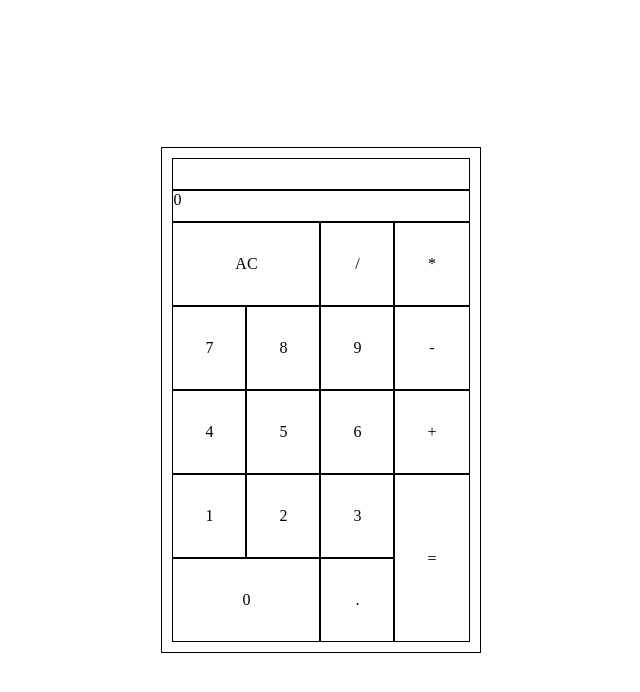
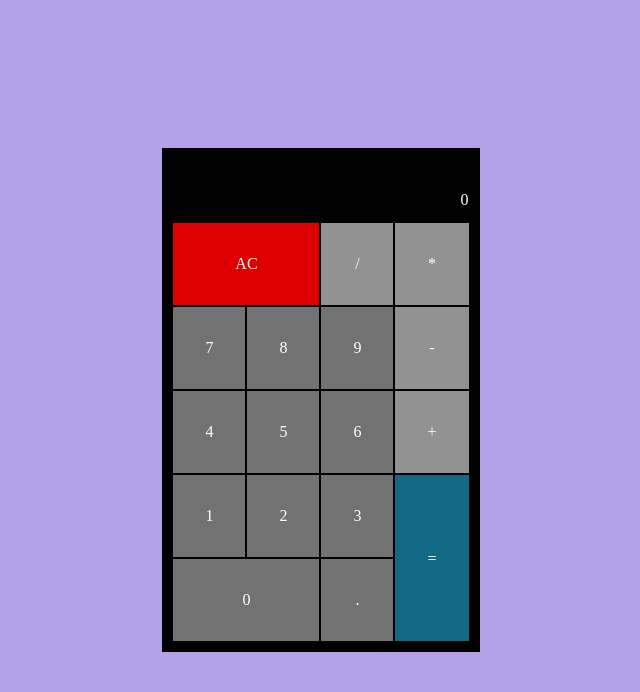
Before and after one commit to shwetakanekar/Calculator, a React (Vite) app: page / in a window 1280 px wide. Shown: the top 692 px of the page, without its empty margins (319-959 px from the left). Built offline with nearby package versions, Linux system fonts and the light colour scheme.

Commit message:
Added styles

```diff
--- a/src/App.css
+++ b/src/App.css
@@ -1,9 +1,9 @@
 #calculator {
   display: grid;
   grid-template-columns: auto auto auto auto;
-  border: 1px solid #000000;
   max-width: 350px;
   padding: 10px;
+  background-color: #000000;
 }
 
 #calculator > div {
@@ -14,6 +14,8 @@
   grid-column-start: 1;
   grid-column-end: 5;
   height: 2rem;
+  background-color: #000000;
+  text-align: end;
 }
 
 .key {
@@ -24,6 +26,8 @@
 #clear {
   grid-column-start: 1;
   grid-column-end: 3;
+  background-color: #de0000;
+  color: #ffffff;
 }
 
 #zero {
@@ -37,4 +41,24 @@
   grid-column-start: 4;
   grid-column-end: 5;
   padding-top: 100% !important;
+  background-color: #126984;
+  color: #ffffff;
 }
+
+.numeric-key {
+  background-color: #727272;
+  color: #ffffff;
+}
+
+.operator-key {
+  background-color: #929292;
+  color: #ffffff;
+}
+
+#formula {
+  color: yellow;
+}
+
+#display {
+  color: #ffffff;
+}
--- a/src/index.css
+++ b/src/index.css
@@ -9,4 +9,5 @@ body {
   justify-content: center;
   align-items: center;
   min-height: 100vh;
+  background-color: #b5a1ea;
 }
```
